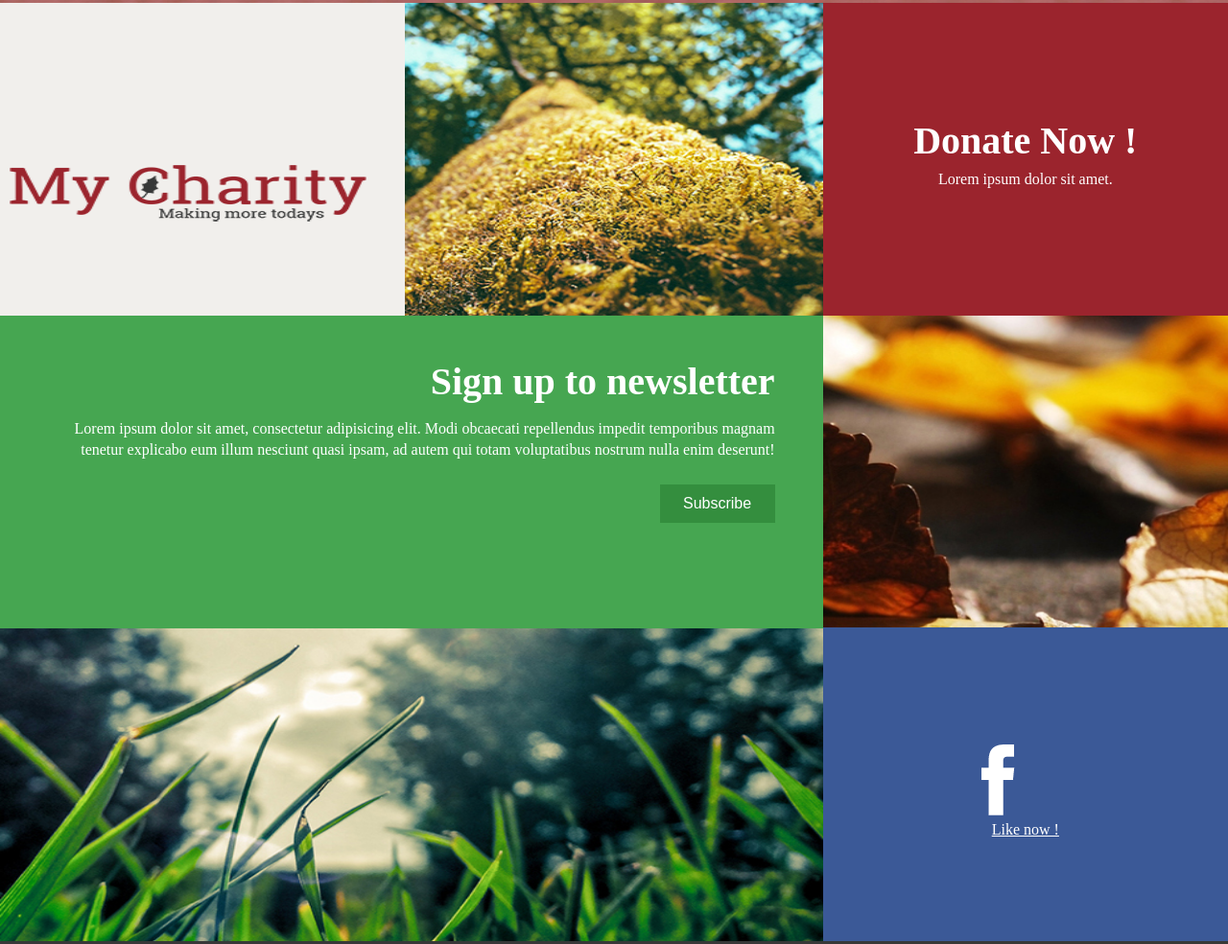
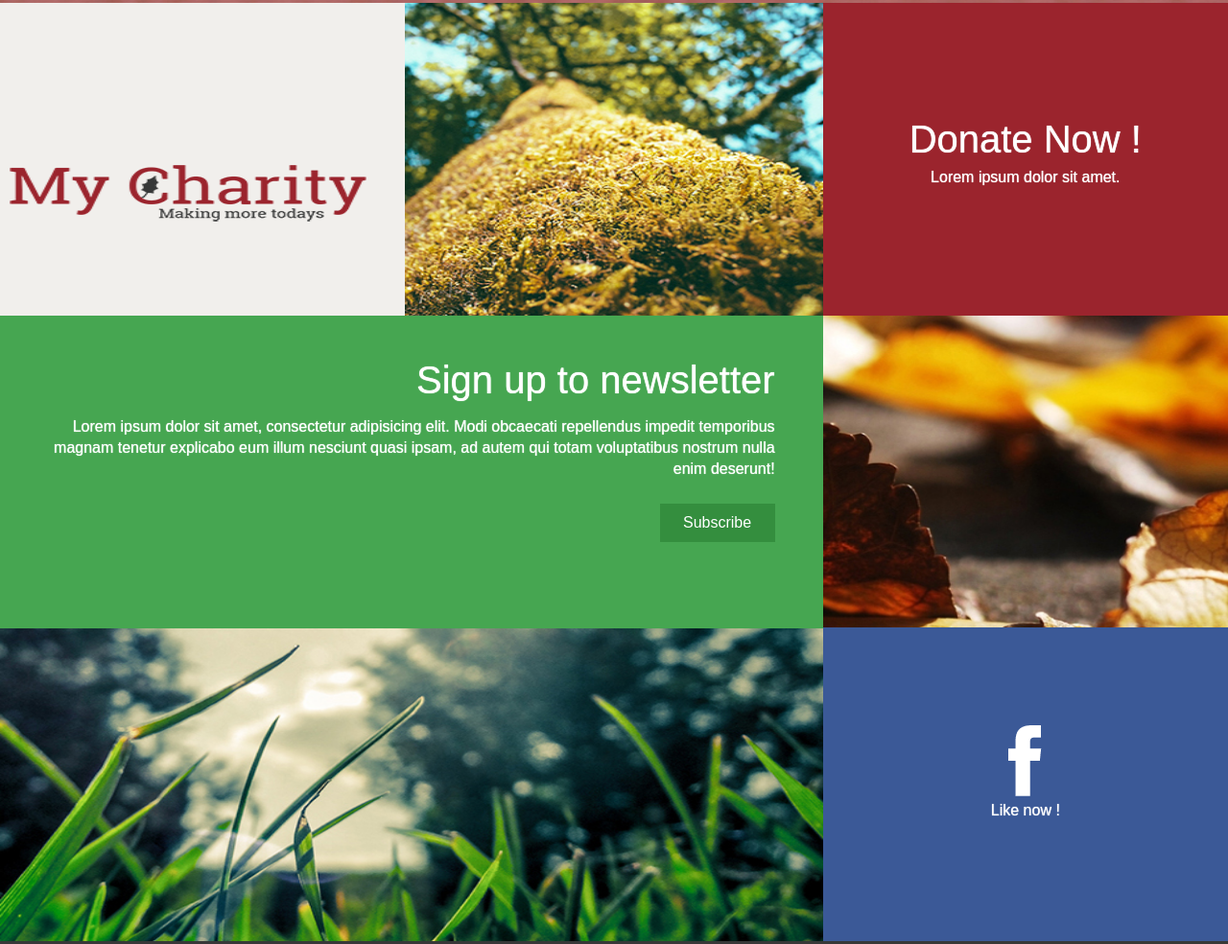
Before and after one commit to Daniiar/front-works, a plain HTML site: page hw6/hw6.html in a window 1280 px wide. Shown: the part 707-1691 px from the top of the page at 96% size. Drawn offline with Linux system fonts and the light colour scheme.

Commit message:
finished hw6, spent 9 hours

```diff
--- a/hw6/hw6.html
+++ b/hw6/hw6.html
@@ -36,7 +36,7 @@
 				<img src="imageshw6/pic-1.jpg" alt="some problem">
 			</div>
 			<div class="third-block">
-				<h1><a>Donate Now !</a></h1>
+				<h1><a href="#">Donate Now !</a></h1>
 				<p>
 					Lorem ipsum dolor sit amet.
 				</p>
@@ -57,7 +57,9 @@
 				<img src="imageshw6/pic-3.jpg" alt="some problem">
 			</div>
 			<div class="facebook">
-				<img src="imageshw6/ic-fb.png" alt="some problem">
+				<div class="facebook-icon">
+					<img src="imageshw6/ic-fb.png" alt="some problem">
+				</div>
 				<div class="facebook-link">
 					<a href="#">Like now !</a>
 				</div>
--- a/hw6/stylehw6.css
+++ b/hw6/stylehw6.css
@@ -1,4 +1,4 @@
-body {
+body, .green h1, .green p {
 	margin: 0;
 }
 header, footer {
@@ -10,13 +10,21 @@ header img {
 	margin-top: 30px;
 	margin-left: 10px;
 }
+a {
+	text-decoration: none;
+}
+a, h1, p {
+	font-family: arial;
+	font-weight: 100;
+	text-shadow: 0px 0px 1px;
+}
 .top {
 	float: right;
+	padding-top: 40px;
 }
 .top a {
-	text-decoration: none;
 	color: #393939;
-    line-height: 22px;/*---------------------*/
+    line-height: 22px;
     font-size: 14px;
     margin-right: 5px;
     margin-left: 20px;
@@ -24,14 +32,23 @@ header img {
 .promo, main, a, button {
 	color: white;
 }
-
+.third-block p, .green p, .green button, .facebook-link a {
+	line-height: 22px;
+    font-size: 16px;
+}
+.first-block, .second-block, .second-block img, .third-block,
+.green, .autumn, .autumn img, .grass, .grass img, .facebook {
+	height: 100%;
+}
+.promo img, .second-block img, .autumn img, .grass img {
+	width: 100%;
+}
 /*promo========================================*/
 .promo {
 	text-align: center;
 	height: 600px;
 }
 .promo img {
-	width: 100%;
 	height: 600px;
 }
 .promo-headline {
@@ -46,14 +63,10 @@ header img {
     line-height: 38px;
     margin-top: 0;
 }
-
 /*main*/
-	/*first line*/
+/*first line*/
 .first-line, .second-line, .third-line {
     height: 326px;
-}
-.first-block, .second-block, .second-block img, .third-block, .green, .autumn {
-	height: 100%
 }
 .first-block {
 	width: 33%;
@@ -73,9 +86,6 @@ header img {
 	width: 34%;
 	float: left;
 }
-.second-block img {
-	width: 100%;
-}
 .third-block {
 	background: #9b242d;
     width: 33%;
@@ -90,73 +100,53 @@ header img {
 }
 .third-block p {
 	margin-bottom: 0;
-    font-size: 16px;/*---------------------*/
     margin-top: -15px;
-    line-height: 22px;/*---------------------*/
 }
-	/*second line===============================================*/
+/*second line===============================================*/
 .green {
 	width: 67%;
 	background: #46a651;
+	float: left;
 }
 .green h1 {
-	margin: 0;
     padding: 45px 50px 0;
     text-align: right;
     font-size: 40px;
 }
 .green p {
-	margin: 0;
     text-align: right;
     padding: 15px 50px 0;
-    font-size: 16px;/*---------------------*/
-    line-height: 22px;/*---------------------*/
 }
 .green button {
 	float: right;
     margin: 25px 50px;
     background: #348e3e;
     border: none;
-    line-height: 22px;/*---------------------*/
-    font-size: 16px;/*---------------------*/
     width: 120px;
     height: 40px;
 }
 .autumn {
 	width: 33%;
 	float: right;
-	margin-top: -326px;
 }
-.autumn img {
-	width: 100%;
-	height: 100%;
-}
+/*third line===============================================*/
 .grass {
 	width: 67%;
-	height: 100%;
-}
-.grass img {
-	width: 100%;
-	height: 100%;
+	float: left;
 }
 .facebook {
 	background: #3b5997;
     width: 33%;
     float: right;
-    margin-top: -326px;
-    height: 100%;
 }
-.facebook img {
-    margin-top: 120px;
-    margin-left: 165px;
+.facebook-icon {
+    text-align: center;
+    margin-top: 100px;
 }
 .facebook-link {
 	text-align: center;
 }
-.facebook-link a {
-	line-height: 22px;
-	font-size: 16px;
-}
+/*footer===============================================*/
 footer {
 	background: #373838;
 }
@@ -165,7 +155,6 @@ nav {
 	padding-top: 50px;
 }
 nav a {
-	text-decoration: none;
 	color: #939393;
 	font-size: 15px;
 	line-height: 22px;
```
